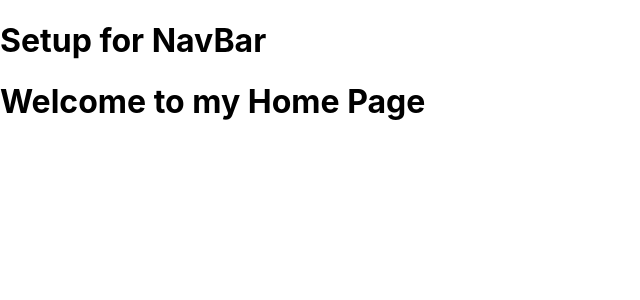
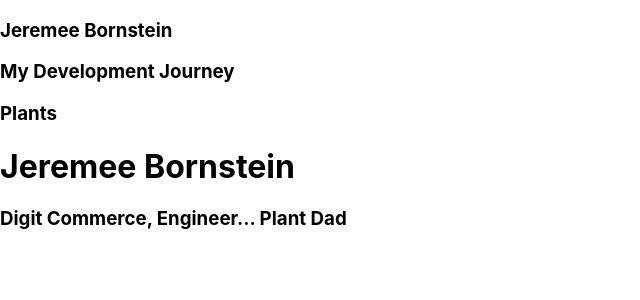
Before and after one commit to JLB2137/personal-site, a Next.js app: page / in a window 1280 px wide. Shown: the top 300 px of the page, without its empty margins (0-640 px from the left). Built offline with nearby package versions, Linux system fonts and the light colour scheme.

Commit message:
created some links to navigate between current home, plant, and devjourney pages

```diff
--- a/components/nav.tsx
+++ b/components/nav.tsx
@@ -1,8 +1,18 @@
+import Link from 'next/link'
+
 const Nav = () => {
     return (
-      <div className='Nav'>
-        <h1>Setup for NavBar</h1>
-      </div>
+        <div className='Nav'>
+            <Link href="/">
+                <h3>Jeremee Bornstein</h3>
+            </Link>
+            <Link href="/devjourney">
+                <h3>My Development Journey</h3>
+            </Link>
+            <Link href="/hobbies/plants">
+                <h3>Plants</h3>
+            </Link>
+        </div>
     )
   }
 
--- a/pages/index.tsx
+++ b/pages/index.tsx
@@ -6,7 +6,8 @@ import styles from '../styles/Home.module.css'
 const Home: NextPage = () => {
   return (
     <div className='Home'>
-      <h1>Welcome to my Home Page</h1>
+      <h1>Jeremee Bornstein</h1>
+      <h3>Digit Commerce, Engineer... Plant Dad</h3>
     </div>
   )
 }
```
